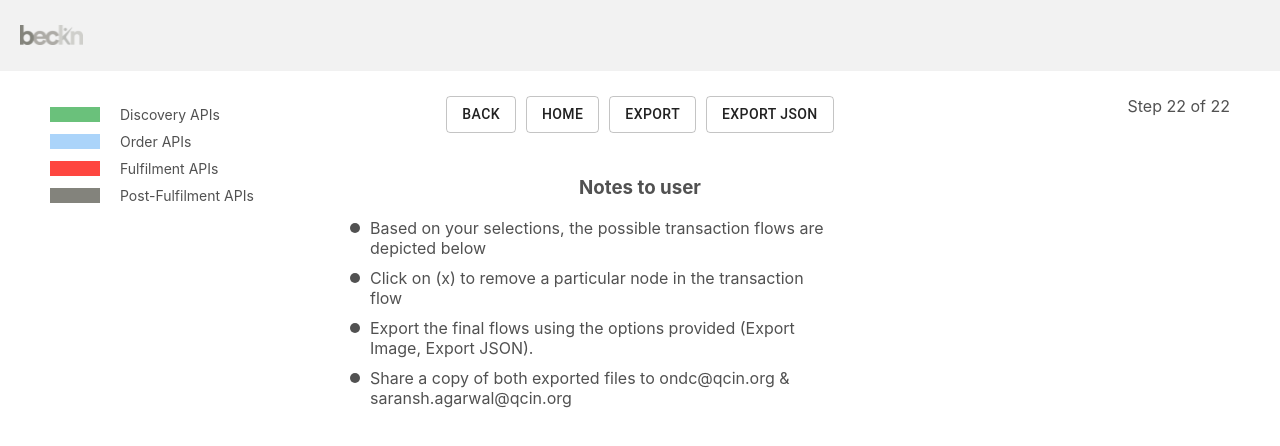
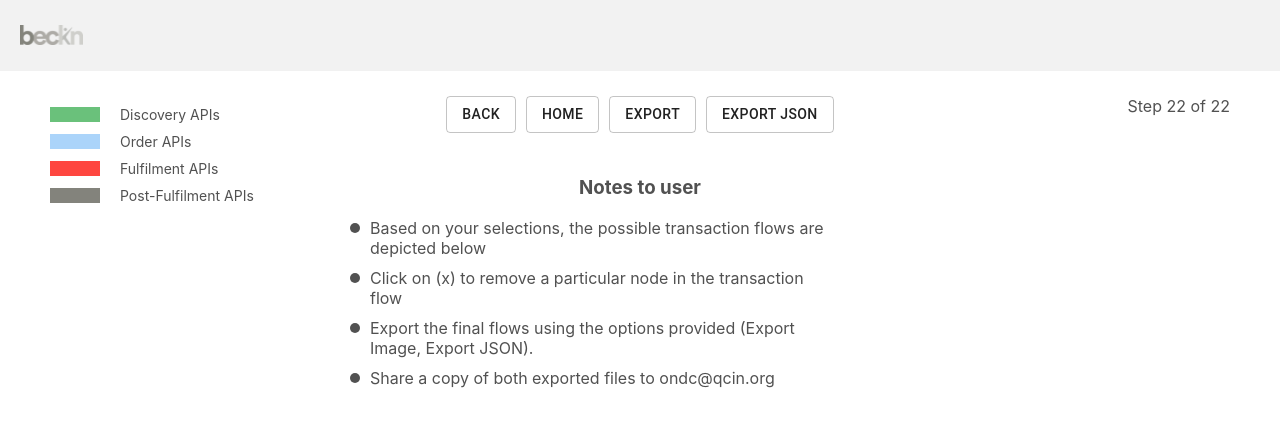
Before and after one commit to rks-031/use-case-gen-frontend, a React (Create React App) app: page /graph in a window 1280 px wide. Shown: the top 446 px of the page. Built offline with nearby package versions, Linux system fonts and the light colour scheme.

Commit message:
email remove

```diff
--- a/src/ConstantData.js
+++ b/src/ConstantData.js
@@ -215,7 +215,7 @@ const ConstantData = {
                 'Based on your selections, the possible transaction flows are depicted below',
                 'Click on (x) to remove a particular node in the transaction flow',
                 'Export the final flows using the options provided (Export Image, Export JSON).',
-                'Share a copy of both exported files to ondc@qcin.org & saransh.agarwal@qcin.org'
+                'Share a copy of both exported files to ondc@qcin.org'
             ]
         }
 
```
